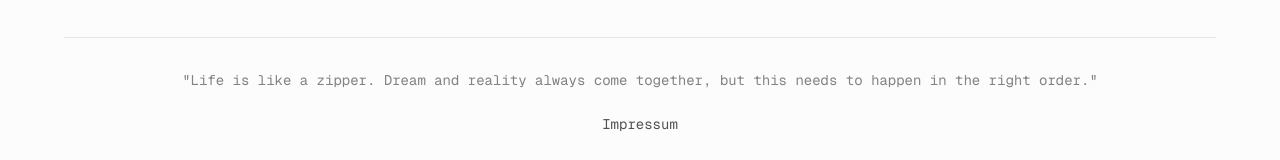
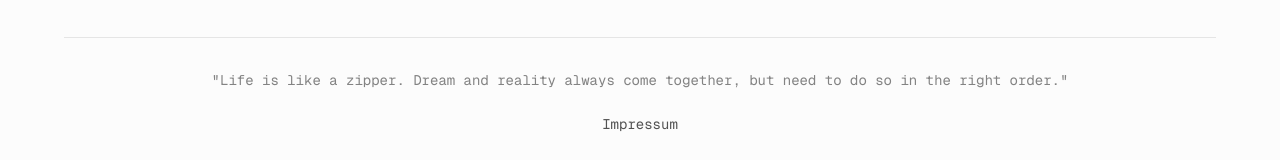
Before and after one commit to hermesloom/nalenzequity.com, a Next.js app: page / in a window 1280 px wide. Shown: the part 2917-3077 px from the top of the page. Built offline with nearby package versions, Linux system fonts and the light colour scheme.

Commit message:
fix: quote

```diff
--- a/app/page.tsx
+++ b/app/page.tsx
@@ -347,7 +347,7 @@ export default function Home() {
           <div className="text-center text-foreground/50 text-sm font-mono">
             <p className="mb-4">
               "Life is like a zipper. Dream and reality always come together,
-              but this needs to happen in the right order."
+              but need to do so in the right order."
             </p>
             <div className="flex justify-center gap-6 mt-6">
               <Link
```
